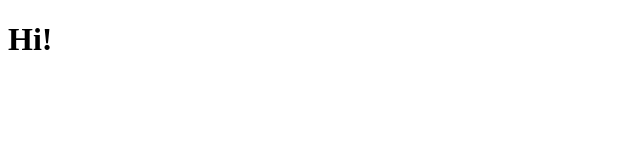
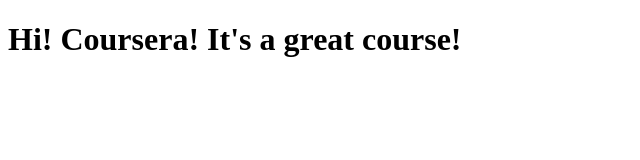
Before and after one commit to Sidhartha-Saxena/Coursera-test, a plain HTML site: page site/index.html in a window 1280 px wide. Shown: the whole page, without its empty margins (0-640 px from the left). Drawn offline with Linux system fonts and the light colour scheme.

Commit message:
Small change to file

```diff
--- a/site/index.html
+++ b/site/index.html
@@ -4,6 +4,6 @@
     <title>Hello Coursera</title>
 </head>
 <body>
-    <h1>Hi!</h1>
+    <h1>Hi! Coursera! It's a great course!</h1>
 </body>
 </html>
```
